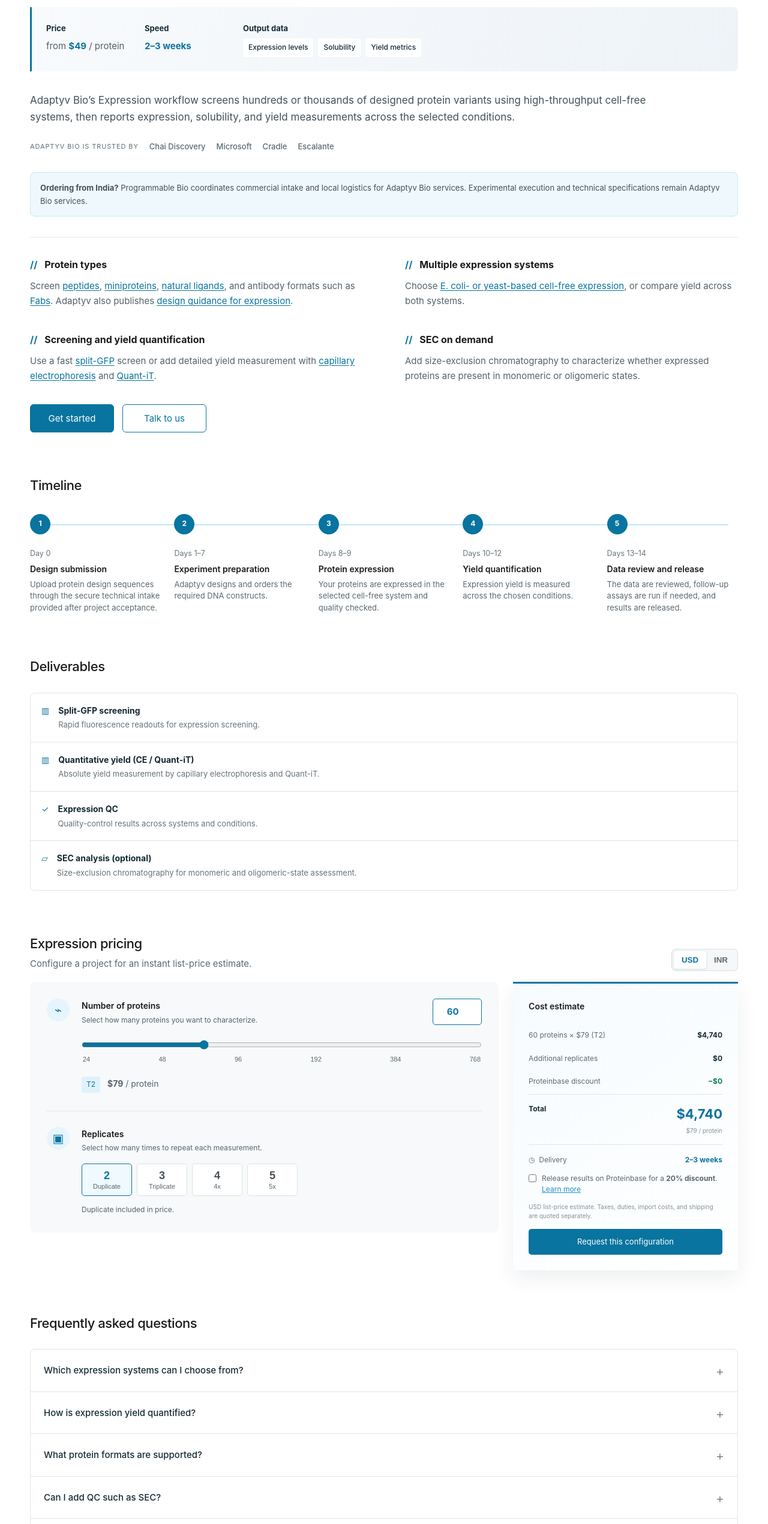
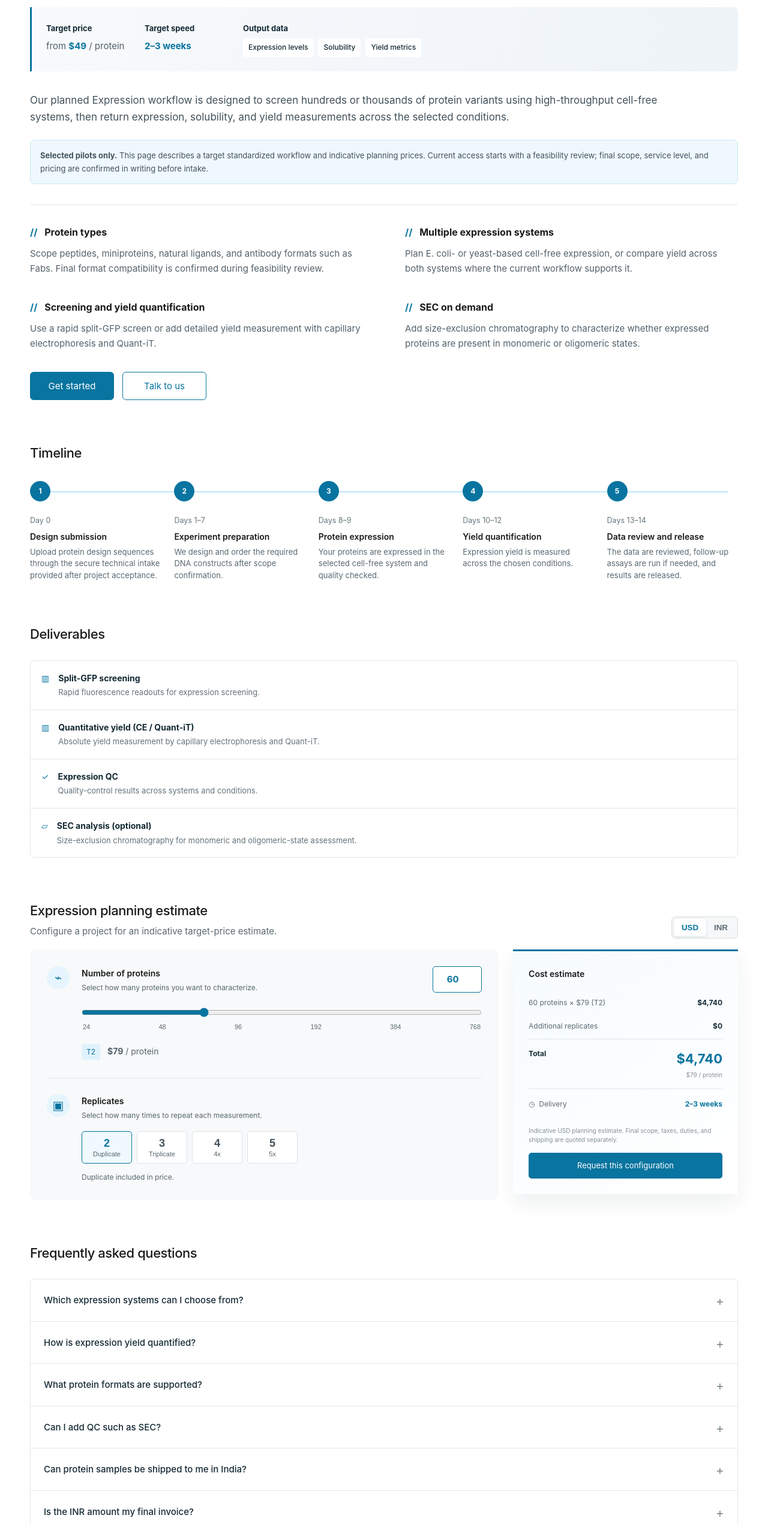
Before and after one commit to musicofthings/programmable-bio, an Eleventy site: page src/services/expression.html in a window 1280 px wide. Shown: the part 259-2800 px from the top of the page at 60% size. Built offline with nearby package versions, Linux system fonts and the light colour scheme; Eleventy itself is replaced by a stand-in of ours; files that its build step writes are made by us from their sources.

Commit message:
Rebrand expression page for Programmable Bio

```diff
--- a/_data/site.json
+++ b/_data/site.json
@@ -2,7 +2,7 @@
   "name": "Programmable Bio",
   "tagline": "Autonomous experiments for programmable biology.",
   "url": "https://programmablebio.tech",
-  "email": "skannan@oncophenomics.com",
+  "email": "skannan@programmablebio.tech",
   "year": 2026,
   "disclaimer": "Financial projections are indicative and scenario-based. Nothing on this site constitutes an offer of securities.",
   "formAction": "https://formsubmit.co/skannan@oncophenomics.com",
--- a/_includes/partials/footer.njk
+++ b/_includes/partials/footer.njk
@@ -9,7 +9,7 @@
       <div class="footer-title">Product</div>
       <ul>
         <li><a href="/how-it-works.html">How it works</a></li>
-        <li><a href="/services/expression/">Adaptyv Bio expression</a></li>
+        <li><a href="/services/expression/">Expression service</a></li>
         <li><a href="/platform.html">LabOS platform</a></li>
         <li><a href="/express-interest.html">Expression of interest</a></li>
       </ul>
--- a/assets/expression.css
+++ b/assets/expression.css
@@ -26,9 +26,6 @@
 .summary-output p { display: flex; flex-wrap: wrap; gap: 8px; }
 .summary-output b { background: white; border-radius: 4px; padding: 5px 9px; color: var(--service-ink); font-size: 12px; font-weight: 500; }
 .service-intro { max-width: 1080px; font-size: 17px; line-height: 1.65; margin: 34px 0 24px; color: #42515a; }
-.trusted-row { display: flex; flex-wrap: wrap; gap: 9px 18px; align-items: center; margin: 0 0 32px; color: #596871; font-size: 13px; }
-.trusted-row span { text-transform: uppercase; letter-spacing: .08em; color: #5f6d75; font-size: 11px; }
-.trusted-row b { font-weight: 500; }
 .distributed-note { border: 1px solid #c7e8f8; background: var(--service-blue-soft); padding: 14px 16px; border-radius: 8px; font-size: 13px; color: #42515a; }
 .feature-grid { border-top: 1px solid #e5e9eb; margin-top: 34px; padding-top: 32px; display: grid; grid-template-columns: 1fr 1fr; gap: 38px 70px; }
 .feature-grid article { min-width: 0; }
@@ -85,16 +82,12 @@
 .estimate-card h3 { margin-bottom: 17px; }
 .estimate-row, .estimate-total, .delivery-row { display: flex; justify-content: space-between; gap: 18px; font-size: 12px; color: #5d6a72; padding: 9px 0; }
 .estimate-row strong { color: var(--service-ink); white-space: nowrap; }
-.discount-row strong { color: #0f7a58; }
 .estimate-total { border-top: 1px solid #dfe6e9; border-bottom: 1px solid #dfe6e9; align-items: start; margin-top: 2px; padding: 14px 0; color: var(--service-ink); font-weight: 650; }
 .estimate-total div { text-align: right; }
 .estimate-total strong { display: block; color: var(--service-blue); font-size: 22px; }
 .estimate-total small { display: block; color: #849198; font-weight: 400; }
 .delivery-row { padding: 15px 0 12px; }
 .delivery-row strong { color: var(--service-blue); }
-.discount-option { display: grid; grid-template-columns: auto 1fr; align-items: start; gap: 9px; font-size: 12px; color: #58666e; line-height: 1.45; }
-.discount-option input { margin-top: 2px; accent-color: var(--service-blue); }
-.discount-option a { color: #248fca; }
 .currency-note { font-size: 10px; color: #839097; line-height: 1.5; margin: 14px 0; }
 .estimate-cta { display: flex; min-height: 43px; align-items: center; justify-content: center; border-radius: 5px; background: var(--service-blue); color: white; text-decoration: none; font-size: 13px; }
 .faq-list { border: 1px solid #e1e6e8; border-radius: 8px; overflow: hidden; }
--- a/assets/expression.js
+++ b/assets/expression.js
@@ -14,7 +14,6 @@
   var exchangeRate = Number(pricing.getAttribute("data-usd-inr-rate")) || 95.77;
   var countInput = document.getElementById("protein-count");
   var slider = document.getElementById("protein-slider");
-  var discountInput = document.getElementById("proteinbase-discount");
   var currency = "USD";
   var replicates = 2;
 
@@ -59,8 +58,7 @@
     var base = count * tier.price;
     var replicateCost = Math.max(0, replicates - 2) * 9 * count;
     var subtotal = base + replicateCost;
-    var discount = discountInput.checked ? Math.round(subtotal * 0.2) : 0;
-    var total = subtotal - discount;
+    var total = subtotal;
     var perProtein = Math.round(total / count);
 
     countInput.value = String(count);
@@ -79,19 +77,14 @@
       ? "Duplicate included in price."
       : "+" + money(9) + " / protein for each extra replicate.";
 
-    var discountRow = document.getElementById("discount-row");
-    discountRow.hidden = discount === 0;
-    document.getElementById("discount-value").textContent = "−" + money(discount);
-
     document.getElementById("currency-note").textContent = currency === "INR"
-      ? "Indicative INR conversion at ₹" + exchangeRate.toFixed(2) + " per USD on 25 August 2026. Final conversion, GST, duties, import costs, and shipping are quoted separately."
-      : "USD list-price estimate. Taxes, duties, import costs, and shipping are quoted separately.";
+      ? "Indicative INR planning conversion at ₹" + exchangeRate.toFixed(2) + " per USD on 25 August 2026. Final conversion, GST, duties, and shipping are quoted separately."
+      : "Indicative USD planning estimate. Final scope, taxes, duties, and shipping are quoted separately.";
 
     var params = new URLSearchParams({
-      service: "Adaptyv Bio Expression",
+      service: "Protein Expression",
       proteins: String(count),
-      replicates: String(replicates),
-      proteinbase: discountInput.checked ? "yes" : "no"
+      replicates: String(replicates)
     });
     document.getElementById("estimate-cta").href = "/express-interest.html?" + params.toString();
   }
@@ -102,8 +95,6 @@
     countInput.value = String(countFromSlider(slider.value));
     render();
   });
-  discountInput.addEventListener("change", render);
-
   document.querySelectorAll("[data-count]").forEach(function (button) {
     button.addEventListener("click", function () {
       countInput.value = button.getAttribute("data-count");
--- a/src/services/expression.html
+++ b/src/services/expression.html
@@ -1,51 +1,46 @@
 ---
 permalink: services/expression/index.html
 layout: layouts/service.njk
-title: "Adaptyv Bio Expression"
-description: "High-throughput Adaptyv Bio protein expression services with India-based commercial support from Programmable Bio."
+title: "Protein Expression"
+description: "High-throughput protein expression planning for selected Programmable Bio pilots in Hyderabad, India."
 navActive: "expression"
 extraCss: expression.css
 extraJs: expression.js
 ---
 <div class="expression-shell">
   <a class="service-back" href="/how-it-works.html">&larr; Back to services</a>
-  <div class="service-kicker">Adaptyv Bio services &middot; India distribution by Programmable Bio</div>
+  <div class="service-kicker">Programmable Bio &middot; Hyderabad, India</div>
   <h1 class="service-title">Expression</h1>
 
   <section class="service-summary" aria-label="Service summary">
-    <div><span>Price</span><p>from <strong>$49</strong> / protein</p></div>
-    <div><span>Speed</span><p><strong>2&ndash;3 weeks</strong></p></div>
+    <div><span>Target price</span><p>from <strong>$49</strong> / protein</p></div>
+    <div><span>Target speed</span><p><strong>2&ndash;3 weeks</strong></p></div>
     <div class="summary-output"><span>Output data</span><p><b>Expression levels</b><b>Solubility</b><b>Yield metrics</b></p></div>
   </section>
 
-  <p class="service-intro">Adaptyv Bio&rsquo;s Expression workflow screens hundreds or thousands of designed protein variants using high-throughput cell-free systems, then reports expression, solubility, and yield measurements across the selected conditions.</p>
-
-  <div class="trusted-row" role="group" aria-label="Adaptyv Bio customers featured on adaptyvbio.com">
-    <span>Adaptyv Bio is trusted by</span>
-    <b>Chai Discovery</b><b>Microsoft</b><b>Cradle</b><b>Escalante</b>
-  </div>
+  <p class="service-intro">Our planned Expression workflow is designed to screen hundreds or thousands of protein variants using high-throughput cell-free systems, then return expression, solubility, and yield measurements across the selected conditions.</p>
 
   <div class="distributed-note">
-    <strong>Ordering from India?</strong> Programmable Bio coordinates commercial intake and local logistics for Adaptyv Bio services. Experimental execution and technical specifications remain Adaptyv Bio services.
+    <strong>Selected pilots only.</strong> This page describes a target standardized workflow and indicative planning prices. Current access starts with a feasibility review; final scope, service level, and pricing are confirmed in writing before intake.
   </div>
 
   <section class="feature-grid" aria-label="Expression service capabilities">
-    <article><h2><span aria-hidden="true">//</span> Protein types</h2><p>Screen <a href="https://docs.adaptyvbio.com/wiki/proteins/peptides">peptides</a>, <a href="https://docs.adaptyvbio.com/wiki/proteins/miniproteins">miniproteins</a>, <a href="https://docs.adaptyvbio.com/wiki/proteins/ligands">natural ligands</a>, and antibody formats such as <a href="https://docs.adaptyvbio.com/wiki/proteins/fab">Fabs</a>. Adaptyv also publishes <a href="https://docs.adaptyvbio.com/guides/improve-protein-expression">design guidance for expression</a>.</p></article>
-    <article><h2><span aria-hidden="true">//</span> Multiple expression systems</h2><p>Choose <a href="https://docs.adaptyvbio.com/wiki/technologies/cell-free-protein-expression">E. coli- or yeast-based cell-free expression</a>, or compare yield across both systems.</p></article>
-    <article><h2><span aria-hidden="true">//</span> Screening and yield quantification</h2><p>Use a fast <a href="https://docs.adaptyvbio.com/wiki/technologies/split-GFP">split-GFP</a> screen or add detailed yield measurement with <a href="https://docs.adaptyvbio.com/wiki/technologies/capillary-electrophoresis">capillary electrophoresis</a> and <a href="https://docs.adaptyvbio.com/wiki/technologies/quant-it">Quant-iT</a>.</p></article>
+    <article><h2><span aria-hidden="true">//</span> Protein types</h2><p>Scope peptides, miniproteins, natural ligands, and antibody formats such as Fabs. Final format compatibility is confirmed during feasibility review.</p></article>
+    <article><h2><span aria-hidden="true">//</span> Multiple expression systems</h2><p>Plan E. coli- or yeast-based cell-free expression, or compare yield across both systems where the current workflow supports it.</p></article>
+    <article><h2><span aria-hidden="true">//</span> Screening and yield quantification</h2><p>Use a rapid split-GFP screen or add detailed yield measurement with capillary electrophoresis and Quant-iT.</p></article>
     <article><h2><span aria-hidden="true">//</span> SEC on demand</h2><p>Add size-exclusion chromatography to characterize whether expressed proteins are present in monomeric or oligomeric states.</p></article>
   </section>
 
   <div class="service-actions">
     <a class="service-button service-button-primary" href="/express-interest.html">Get started</a>
-    <a class="service-button" href="mailto:{{ site.email }}?subject=Adaptyv%20Bio%20expression%20enquiry">Talk to us</a>
+    <a class="service-button" href="mailto:{{ site.email }}?subject=Protein%20expression%20enquiry">Talk to us</a>
   </div>
 
   <section class="service-section timeline-section" aria-labelledby="timeline-title">
     <h2 id="timeline-title">Timeline</h2>
     <ol class="timeline-list">
       <li><span class="timeline-number">1</span><div><small>Day 0</small><h3>Design submission</h3><p>Upload protein design sequences through the secure technical intake provided after project acceptance.</p></div></li>
-      <li><span class="timeline-number">2</span><div><small>Days 1&ndash;7</small><h3>Experiment preparation</h3><p>Adaptyv designs and orders the required DNA constructs.</p></div></li>
+      <li><span class="timeline-number">2</span><div><small>Days 1&ndash;7</small><h3>Experiment preparation</h3><p>We design and order the required DNA constructs after scope confirmation.</p></div></li>
       <li><span class="timeline-number">3</span><div><small>Days 8&ndash;9</small><h3>Protein expression</h3><p>Your proteins are expressed in the selected cell-free system and quality checked.</p></div></li>
       <li><span class="timeline-number">4</span><div><small>Days 10&ndash;12</small><h3>Yield quantification</h3><p>Expression yield is measured across the chosen conditions.</p></div></li>
       <li><span class="timeline-number">5</span><div><small>Days 13&ndash;14</small><h3>Data review and release</h3><p>The data are reviewed, follow-up assays are run if needed, and results are released.</p></div></li>
@@ -64,7 +59,7 @@ extraJs: expression.js
 
   <section class="service-section pricing-section" id="pricing" aria-labelledby="pricing-title" data-usd-inr-rate="95.77">
     <div class="pricing-heading">
-      <div><h2 id="pricing-title">Expression pricing</h2><p>Configure a project for an instant list-price estimate.</p></div>
+      <div><h2 id="pricing-title">Expression planning estimate</h2><p>Configure a project for an indicative target-price estimate.</p></div>
       <div class="currency-switch" role="group" aria-label="Estimate currency">
         <button type="button" data-currency="USD" aria-pressed="true">USD</button>
         <button type="button" data-currency="INR" aria-pressed="false">INR</button>
@@ -108,11 +103,9 @@ extraJs: expression.js
         <h3 id="estimate-title">Cost estimate</h3>
         <div class="estimate-row"><span id="estimate-formula">60 proteins × $79 (T2)</span><strong id="base-total">$4,740</strong></div>
         <div class="estimate-row" id="replicate-cost-row" hidden><span>Additional replicates</span><strong id="replicate-cost">$0</strong></div>
-        <div class="estimate-row discount-row" id="discount-row" hidden><span>Proteinbase discount</span><strong id="discount-value">−$0</strong></div>
         <div class="estimate-total"><span>Total</span><div><strong id="grand-total">$4,740</strong><small id="per-protein">$79 / protein</small></div></div>
         <div class="delivery-row"><span>◷&nbsp; Delivery</span><strong>2&ndash;3 weeks</strong></div>
-        <label class="discount-option"><input id="proteinbase-discount" type="checkbox"> <span>Release results on Proteinbase for a <strong>20% discount</strong>. <a href="https://proteinbase.com/publish">Learn more</a></span></label>
-        <p class="currency-note" id="currency-note">USD list-price estimate. Taxes, duties, and shipping are quoted separately.</p>
+        <p class="currency-note" id="currency-note">Indicative USD planning estimate. Final scope, taxes, duties, and shipping are quoted separately.</p>
         <a class="estimate-cta" id="estimate-cta" href="/express-interest.html">Request this configuration</a>
       </aside>
     </div>
@@ -121,17 +114,17 @@ extraJs: expression.js
   <section class="service-section faq-section" aria-labelledby="faq-title">
     <h2 id="faq-title">Frequently asked questions</h2>
     <div class="faq-list">
-      <details><summary>Which expression systems can I choose from?</summary><p>Adaptyv offers E. coli- and yeast-based cell-free expression. You can select the most suitable system or compare yields across both.</p></details>
+      <details><summary>Which expression systems can I choose from?</summary><p>The planned workflow supports E. coli- and yeast-based cell-free expression. You can request the most suitable system or a comparison across both, subject to feasibility review.</p></details>
       <details><summary>How is expression yield quantified?</summary><p>A split-GFP fluorescence readout supports rapid screening. Capillary electrophoresis and Quant-iT provide more detailed quantitative yield measurements.</p></details>
       <details><summary>What protein formats are supported?</summary><p>The workflow supports a broad range, including peptides, miniproteins, natural ligands, and antibody formats such as Fabs. Final acceptance follows technical review.</p></details>
       <details><summary>Can I add QC such as SEC?</summary><p>Yes. Size-exclusion chromatography is available on request to assess monomeric and oligomeric states.</p></details>
-      <details><summary>Can protein samples be shipped to me in India?</summary><p>Yes. Adaptyv can express 10&nbsp;&micro;g, 100&nbsp;&micro;g, or more on request. Programmable Bio arranges eligible local shipments via <a href="https://www.sequelglobal.com/lifecare">Sequel LifeCare</a>, including temperature-controlled handling when required. Packaging, documentation, serviceability, customs or import steps, transit conditions, and charges are confirmed for each shipment before dispatch.</p></details>
+      <details><summary>Can protein samples be shipped to me in India?</summary><p>For accepted programs, sample recovery and shipping are scoped case by case. Programmable Bio can arrange eligible local shipments via <a href="https://www.sequelglobal.com/lifecare">Sequel LifeCare</a>, including temperature-controlled handling when required. Packaging, documentation, serviceability, transit conditions, and charges are confirmed before dispatch.</p></details>
       <details><summary>Is the INR amount my final invoice?</summary><p>No. INR is an indicative conversion at ₹95.77 per US dollar as of 25 August 2026. The final quote uses the applicable conversion at confirmation and separately identifies GST, duties, import costs, and Sequel Logistics charges.</p></details>
     </div>
   </section>
 
   <aside class="docs-callout" aria-label="Expression service resources">
-    <p>Browse Adaptyv&rsquo;s step-by-step guides, references, and sample requirements.</p>
-    <div><strong>Looking for more information?</strong> <a href="https://docs.adaptyvbio.com">Read the Adaptyv docs</a> <span>or</span> <a href="mailto:{{ site.email }}?subject=Adaptyv%20Bio%20expression%20question">send us a message &rarr;</a></div>
+    <p>Start with a non-confidential summary so we can assess format, batch size, and workflow fit.</p>
+    <div><strong>Looking for more information?</strong> <a href="/express-interest.html">Submit an expression of interest</a> <span>or</span> <a href="mailto:{{ site.email }}?subject=Protein%20expression%20question">send us a message &rarr;</a></div>
   </aside>
 </div>
```
Also changed, not shown: src/express-interest.html (+1 -1 lines), src/how-it-works.html (+1 -1 lines), tests/site.spec.js (+9 -7 lines), README.md.
